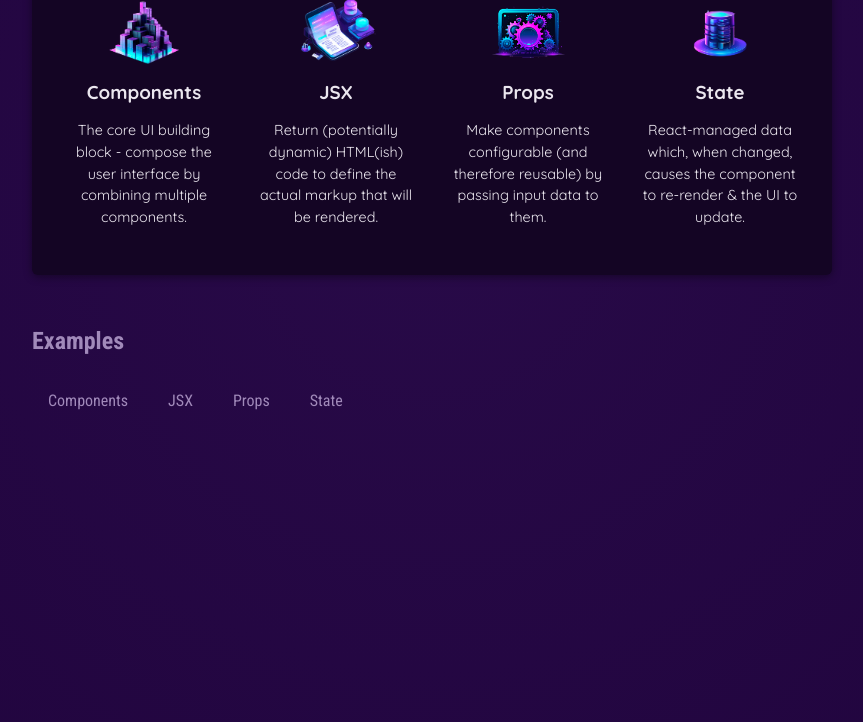
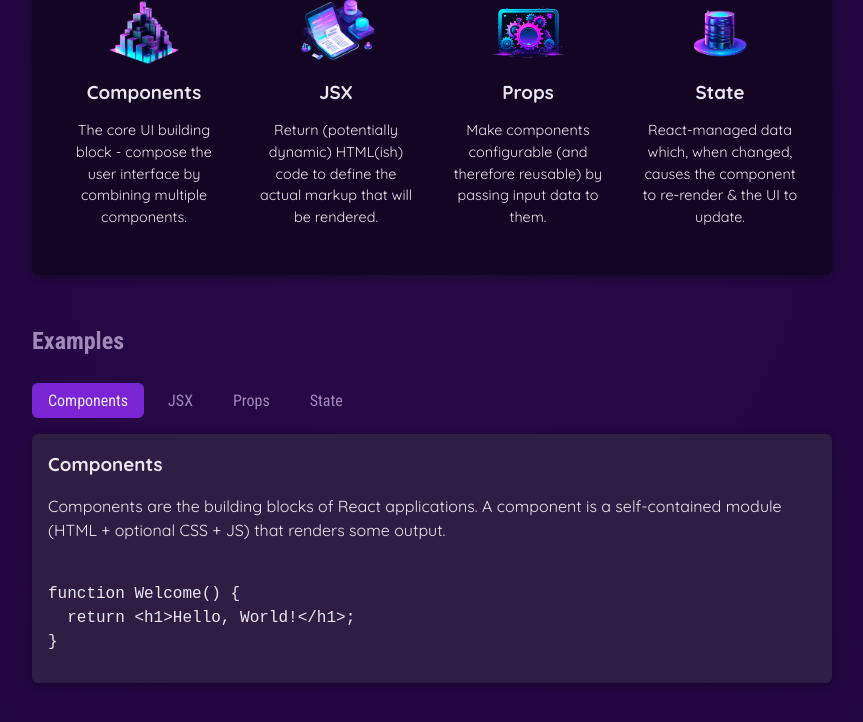
Before and after one commit to qbit-glitch/section-3_React_Essentials, a React (Vite) app: page / in a window 1280 px wide. Both pictures are taken after a click on the button "Components". Shown: the part 424-1146 px from the top of the page, without its empty margins (208-1071 px from the left). Built offline with nearby package versions, Linux system fonts and the light colour scheme.

Commit message:
conditional content

```diff
--- a/src/App.jsx
+++ b/src/App.jsx
@@ -2,16 +2,21 @@
 import Header from "./components/Header"
 import CoreConcept from "./components/CoreConcept";
 
-import { CORE_CONCEPTS } from "./data.js"
+import { CORE_CONCEPTS, EXAMPLES } from "./data.js"
 import TabButton from "./components/TabButton.jsx";
-
+import { useState } from "react";
 
 
 function App() {
 
-  function handleSelect(){
-    console.log("Button clicked from Tab-Button Component")
+  const [selectedTopic, setSelectedTopic] = useState('')
+
+  function handleSelect(selectedButton){
+    setSelectedTopic(selectedButton)
+    console.log(selectedTopic)
   }
+
+  console.log("App component is rendering")
 
 
   return (
@@ -37,11 +42,21 @@
         <section id="examples">
             <h2>Examples</h2>
             <menu>
-              <TabButton onSelect={handleSelect}>Components</TabButton>
-              <TabButton onSelect={handleSelect}>JSX</TabButton>
-              <TabButton onSelect={handleSelect}>Props</TabButton>
-              <TabButton onSelect={handleSelect}>State</TabButton>
+              <TabButton selectedButton={selectedTopic === 'components'}  onSelect={() => handleSelect('components')}>Components</TabButton>
+              <TabButton selectedButton={selectedTopic === 'jsx'} onSelect={() => handleSelect('jsx')}>JSX</TabButton>
+              <TabButton selectedButton={selectedTopic === 'props'} onSelect={() => handleSelect('props')}>Props</TabButton>
+              <TabButton selectedButton={selectedTopic === 'state'} onSelect={() => handleSelect('state')}>State</TabButton>
             </menu>
+            {!selectedTopic ? <p>Please select a topic</p> : null}
+            {selectedTopic && <div id="tab-content">
+              <h3>{EXAMPLES[selectedTopic].title}</h3>
+              <p>{EXAMPLES[selectedTopic].description}</p>
+              <pre>
+                <code>
+                  {EXAMPLES[selectedTopic].code}
+                </code>
+              </pre>
+            </div>}
 
         </section>
 
--- a/src/components/TabButton.jsx
+++ b/src/components/TabButton.jsx
@@ -1,10 +1,11 @@
 import React from 'react'
 
-function TabButton({children, onSelect}) {
+function TabButton({children, onSelect, selectedButton}) {
 
+    console.log("Tab Button component is rendering")
 
   return (
-    <li><button onClick={onSelect}>{children}</button></li>
+    <li><button className={selectedButton ? 'active': null} onClick={onSelect}>{children}</button></li>
   )
 }
 
--- a/src/data.js
+++ b/src/data.js
@@ -29,3 +29,54 @@
       'React-managed data which, when changed, causes the component to re-render & the UI to update.',
   },
 ];
+
+export const EXAMPLES = {
+  components: {
+    title: 'Components',
+    description:
+      'Components are the building blocks of React applications. A component is a self-contained module (HTML + optional CSS + JS) that renders some output.',
+    code: `
+function Welcome() {
+  return <h1>Hello, World!</h1>;
+}`,
+  },
+  jsx: {
+    title: 'JSX',
+    description:
+      'JSX is a syntax extension to JavaScript. It is similar to a template language, but it has full power of JavaScript (e.g., it may output dynamic content).',
+    code: `
+<div>
+  <h1>Welcome {userName}</h1>
+  <p>Time to learn React!</p>
+</div>`,
+  },
+  props: {
+    title: 'Props',
+    description:
+      'Components accept arbitrary inputs called props. They are like function arguments.',
+    code: `
+function Welcome(props) {
+  return <h1>Hello, {props.name}</h1>;
+}`,
+  },
+  state: {
+    title: 'State',
+    description:
+      'State allows React components to change their output over time in response to user actions, network responses, and anything else.',
+    code: `
+function Counter() {
+  const [isVisible, setIsVisible] = useState(false);
+
+  function handleClick() {
+    setIsVisible(true);
+  }
+
+  return (
+    <div>
+      <button onClick={handleClick}>Show Details</button>
+      {isVisible && <p>Amazing details!</p>}
+    </div>
+  );
+}`,
+  },
+};
```
